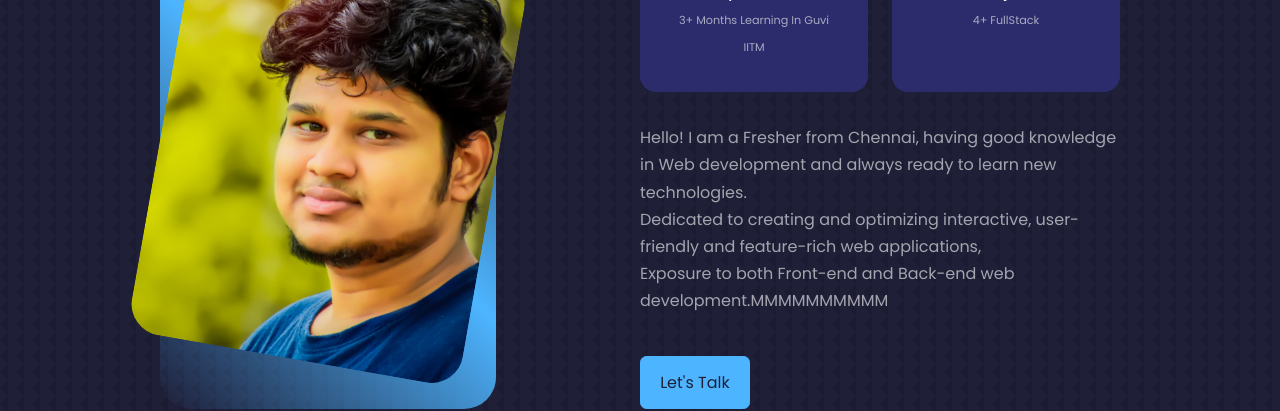
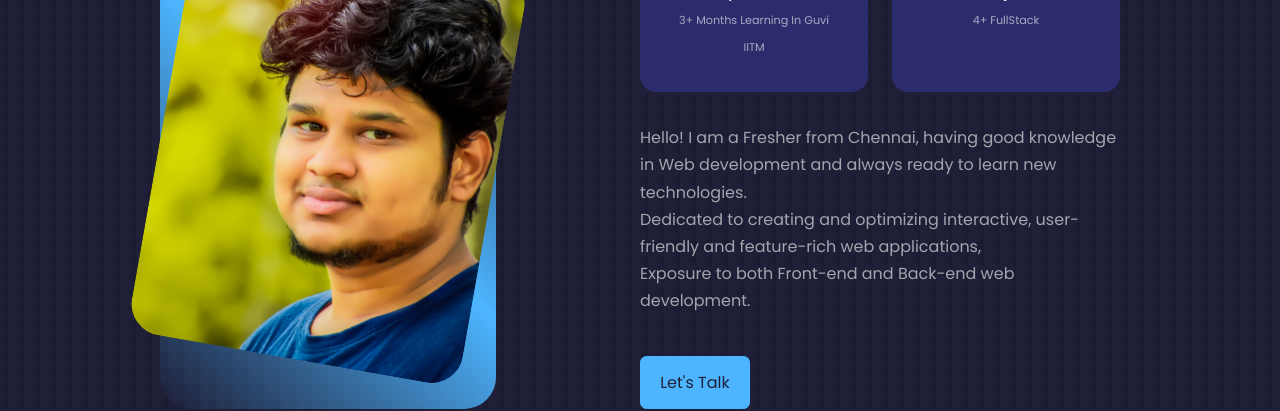
Before and after one commit to rajshankarM/personalportfolio, a React (Create React App) app: page / in a window 1280 px wide. Shown: the part 1140-1551 px from the top of the page. Built offline with nearby package versions, Linux system fonts and the light colour scheme.

Commit message:
about edit

```diff
--- a/src/components/about/About.jsx
+++ b/src/components/about/About.jsx
@@ -34,7 +34,7 @@ const About = () => {
               <p>
               Hello! I am a Fresher from Chennai, having good knowledge in Web development and always ready to learn new technologies.<br></br>
               Dedicated to creating and optimizing interactive, user-friendly and feature-rich web applications, <br></br>
-              Exposure to both Front-end and Back-end web development.MMMMMMMMMM
+              Exposure to both Front-end and Back-end web development.
               </p>
 
               <a href="#contact" className='btn btn-primary'>Let's Talk</a>
```
